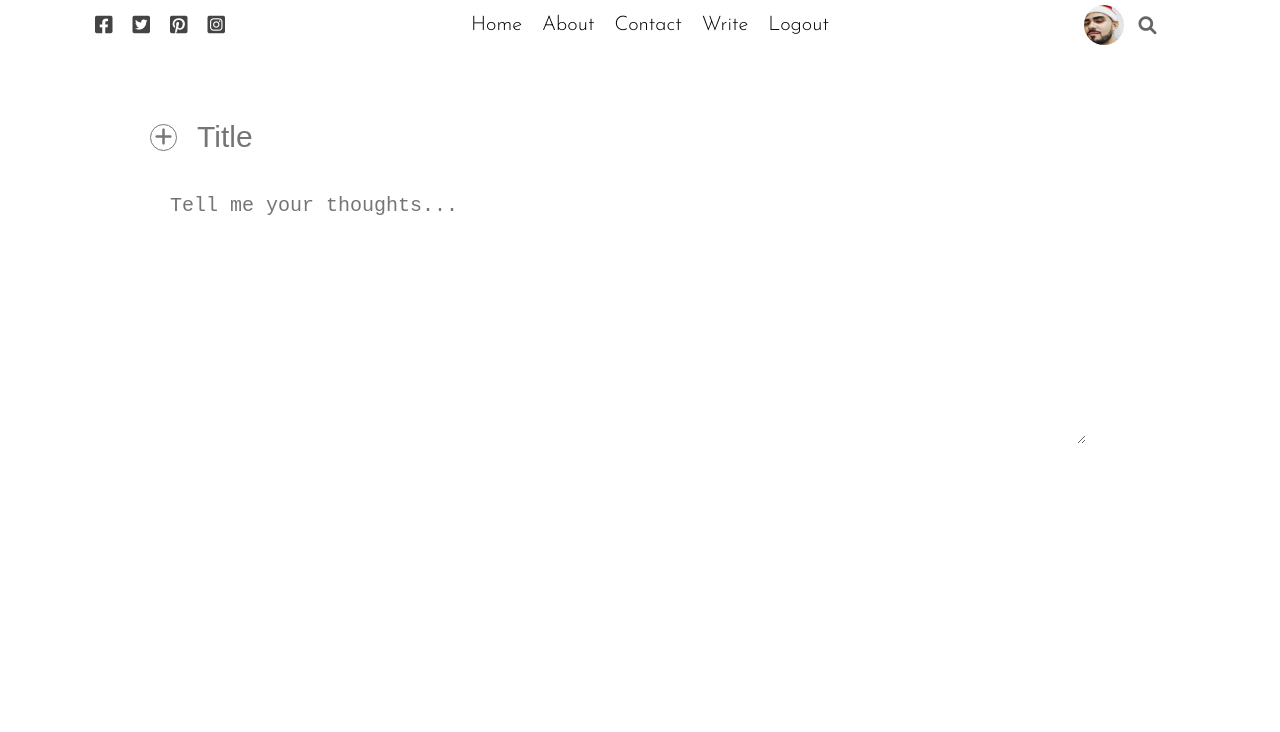
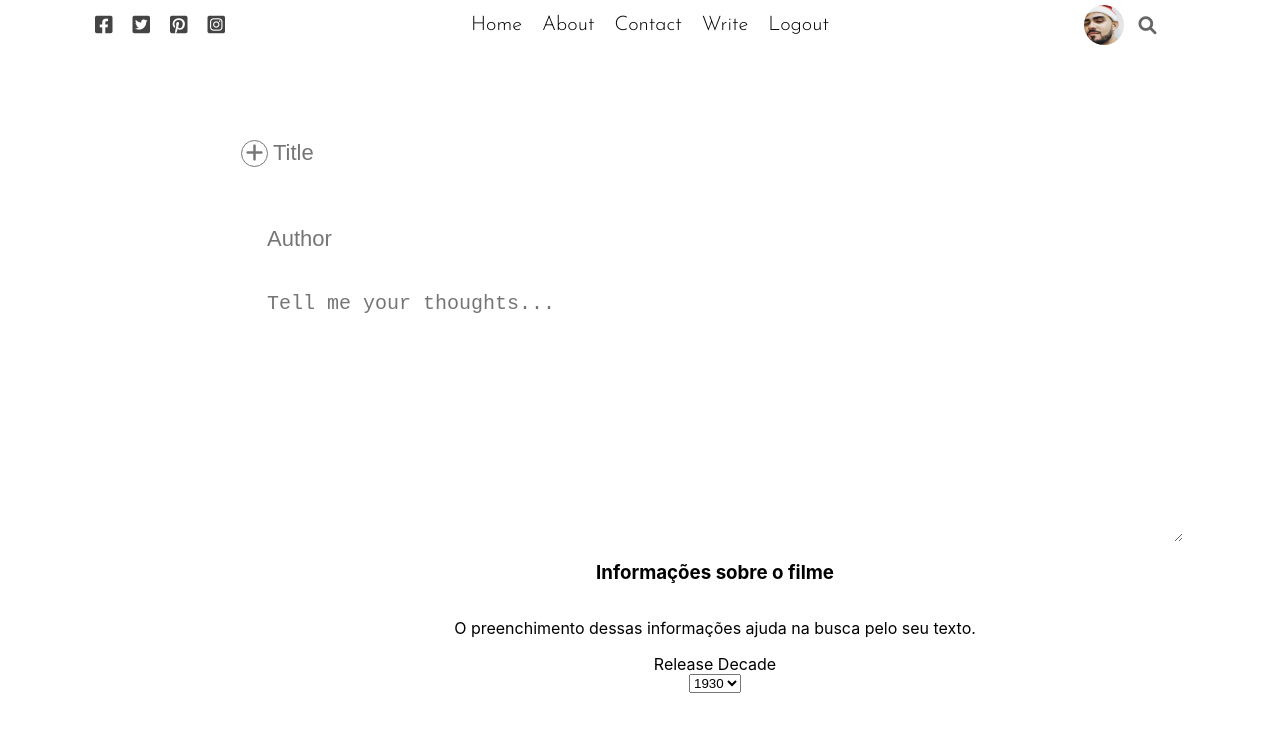
Before and after one commit to wesleysan7os/cine94, a React (Create React App) app in the folder front-end/: page /create in a window 1280 px wide. Shown: the top 732 px of the page. Built offline with nearby package versions, Linux system fonts and the light colour scheme; no server answers; the HTML template or start-up script is replaced by a standard one.

Commit message:
adding new fields to create post page

```diff
--- a/front-end/src/pages/WritePage/createPost.css
+++ b/front-end/src/pages/WritePage/createPost.css
@@ -6,6 +6,18 @@
   margin-left: 150px;
   display: flex;
   align-items: center;
+  flex-direction: column;
+}
+
+.headerInfo {
+  display: flex;
+  justify-content: end;
+  align-items: center;
+  padding: 20px;
+}
+
+.headerInfo .writeInput {
+  padding-left: 5px;
 }
 
 .writeIcon {
@@ -22,7 +34,7 @@
 }
 
 .writeInput {
-  font-size: 30px;
+  font-size: 22px;
   border: none;
   padding: 20px;
   width: 70vw;
--- a/front-end/src/pages/WritePage/index.jsx
+++ b/front-end/src/pages/WritePage/index.jsx
@@ -5,6 +5,7 @@ export default function CreatePost() {
     <div className="write">
       <form className="writeForm">
         <div className="writeFormGroup">
+          <div className="headerInfo">
             <label htmlFor="fileInput">
               <i className="writeIcon fas fa-plus"></i>
             </label>
@@ -14,15 +15,31 @@ export default function CreatePost() {
               placeholder="Title"
               className="writeInput"
               autoFocus={true}
+              style={{ fontSize: "30" }}
             />
           </div>
-        <div className="writeFormGroup">
+          <input type="text" placeholder="Author" className="writeInput" />
           <textarea
             placeholder="Tell me your thoughts..."
             type="text"
             className="writeInput writeText"
             rows={10}
           ></textarea>
+          <h3>Informações sobre o filme</h3>
+          <p>O preenchimento dessas informações ajuda na busca pelo seu texto.</p>
+          <label htmlFor="releaseDecade">Release Decade</label>
+          <select name="releaseDecade" id="releaseDecade">
+            <option value="1930">1930</option>
+            <option value="1940">1940</option>
+            <option value="1950">1950</option>
+            <option value="1960">1960</option>
+            <option value="1970">1970</option>
+            <option value="1980">1980</option>
+            <option value="1990">1990</option>
+            <option value="2000">2000</option>
+            <option value="2010">2010</option>
+            <option value="2020">2020</option>
+          </select>
         </div>
       </form>
     </div>
```
Also changed, not shown: front-end/.babelrc (added), 1 other file (tests, documents, lock files or other folders). Lines whose indentation alone changed are shown as unchanged.
